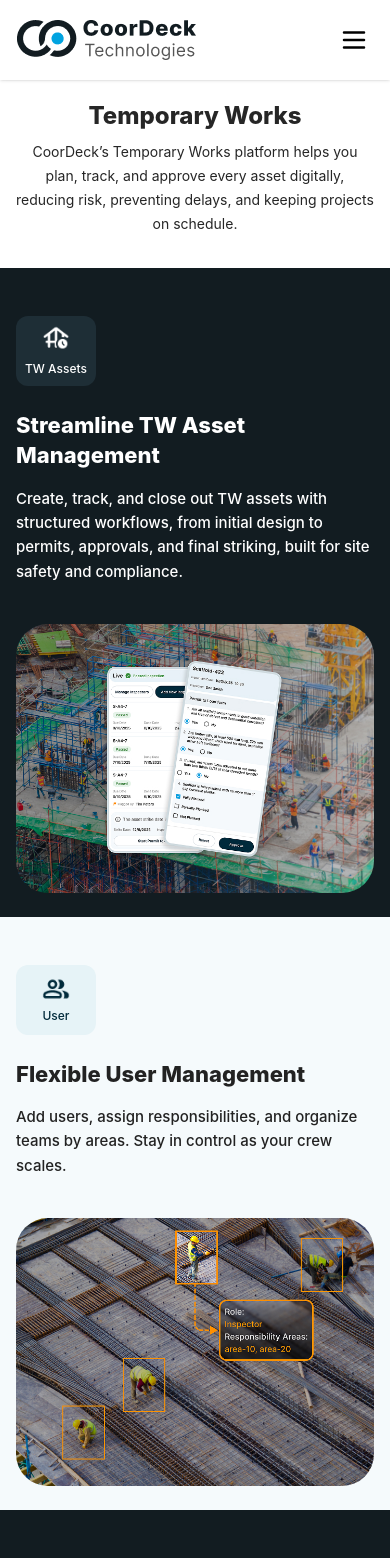
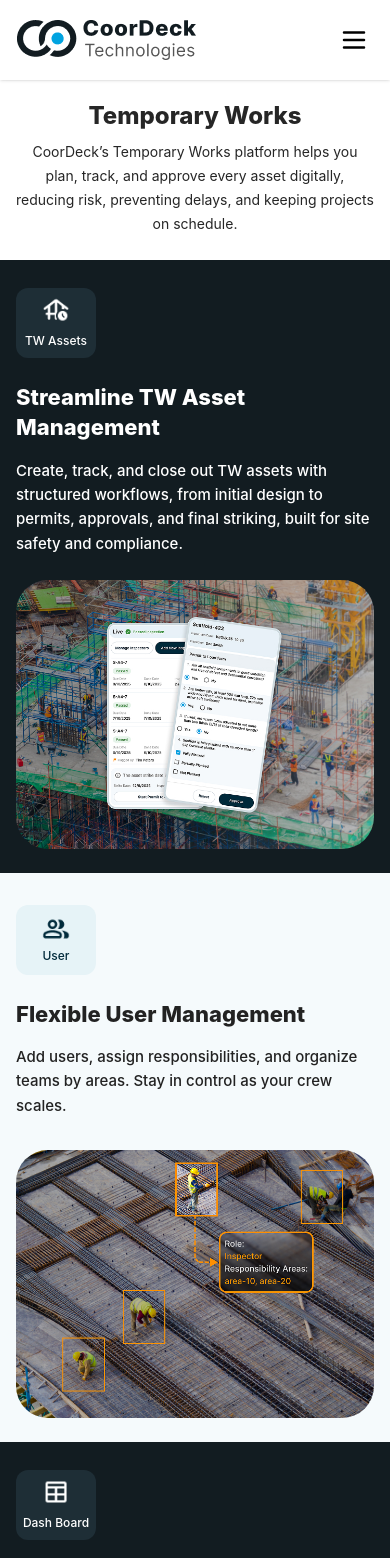
Before and after one commit to MTS-Services/alex_coordina, a Next.js app: page /temporary in a window 390 px wide. Shown: the top 1558 px of the page. Built offline with nearby package versions, Linux system fonts and the light colour scheme.

Commit message:
fixed gapping

```diff
--- a/src/app/temporary/page.tsx
+++ b/src/app/temporary/page.tsx
@@ -9,7 +9,7 @@ const Page = () => {
       id="temporary-works-page"
       className="flex flex-col items-center justify-start pt-24 sm:pt-26  "
     >
-      <div className="w-full max-w-2xl px-4 sm:px-6 mb-8 sm:mb-14  mx-auto">
+      <div className="w-full max-w-2xl px-4 sm:px-6 mb-6 sm:mb-14  mx-auto">
         <section className="flex flex-col items-center gap-4 sm:gap-12 pt-1 sm:pt-12">
           <div className="flex flex-col items-center gap-2 sm:gap-4 text-center">
             <h1 className="text-2xl sm:text-3xl md:text-4xl font-extrabold leading-8 sm:leading-9 text-neutral-800">
@@ -23,7 +23,6 @@ const Page = () => {
           </div>
         </section>
       </div>
-
 
       <TemporaryBlack
         title="Streamline TW Asset Management"
--- a/src/components/temporarySection/TemporaryBlack.tsx
+++ b/src/components/temporarySection/TemporaryBlack.tsx
@@ -3,11 +3,13 @@ import React from "react";
 
 const TemporaryBlack = ({ title, des, icon, image, buttonText }) => {
   return (
-    <section className="w-full bg-[#121C21] py-6 sm:py-12 lg:py-14 px-2 sm:px-6 lg:px-8">
-      <div className="max-w-7xl mx-auto grid grid-cols-1  md:grid-cols-2  gap-4 sm:gap-6 lg:gap-14 mt-6 px-2 sm:px-6 lg:px-12 items-start lg:items-center mb-0 sm:mb-6">
+    <section className="w-full bg-[#121C21] px-2 sm:px-6 lg:px-8 py-6 sm:py-12 lg:py-14">
+      <div className="max-w-7xl mx-auto grid grid-cols-1 md:grid-cols-2 gap-2 lg:gap-14 mt-1 lg:mt-6 px-2 sm:px-6 lg:px-12 items-start lg:items-center sm:mb-6">
+
         {/* Left Side - Text */}
         <div className="flex flex-col ml-0 md:ml-12">
-          <div className="w-[80px] h-[70px] py-2 sm:w-[100px] sm:h-[90px] mb-6 sm:mb-6 rounded-xl bg-[#1E2E36] flex flex-col items-center justify-center gap-2">
+          {/* Small Icon Box */}
+          <div className="w-[80px] h-[70px] sm:w-[100px] sm:h-[90px] mb-6  rounded-xl bg-[#1E2E36] flex flex-col items-center justify-center gap-2">
             <Image
               src={icon}
               alt="icon"
@@ -15,16 +17,17 @@ const TemporaryBlack = ({ title, des, icon, image, buttonText }) => {
               height={24}
               className="object-contain"
             />
-            <h2 className="text-[#FFFFFF] text-[12px] font-medium ">
+            <h2 className="text-white text-[12px] font-medium">
               {buttonText}
             </h2>
           </div>
 
+          {/* Title & Description */}
           <div className="w-full md:w-[450px]">
-            <h2 className="text-[22px] md:text-[28px] font-extrabold text-[#FFFFFF] mb-4 leading-snug">
+            <h2 className="text-[22px] md:text-[28px] font-extrabold text-white leading-snug mb-4">
               {title}
             </h2>
-            <p className="text-[#FFFFFF] mb-6 text-[15px] md:text-[16px] font-medium leading-relaxed">
+            <p className="text-[15px] md:text-[16px] font-medium text-white leading-relaxed mb-4">
               {des}
             </p>
           </div>
@@ -32,7 +35,7 @@ const TemporaryBlack = ({ title, des, icon, image, buttonText }) => {
 
         {/* Right Side - Image */}
         <div className="flex justify-center md:justify-end md:pr-14">
-          <div className="w-full max-w-[688px] h-auto rounded-4xl overflow-hidden">
+          <div className="w-full max-w-[688px] rounded-4xl overflow-hidden">
             <Image
               src={image}
               alt="Placeholder"
--- a/src/components/temporarySection/TemporaryWhite.tsx
+++ b/src/components/temporarySection/TemporaryWhite.tsx
@@ -4,7 +4,7 @@ import React from "react";
 const TemporaryWhite = ({ title, des, icon, image, buttonText }) => {
   return (
     <section className="w-full bg-[#F5FAFC] py-6 sm:py-12 lg:py-14 px-2 sm:px-6 lg:px-8">
-      <div className="max-w-7xl mx-auto flex flex-col-reverse md:flex-col-reverse lg:flex-row gap-4 sm:gap-6 md:gap-8 lg:gap-14 mt-6 px-2 sm:px-6 lg:px-12 items-start lg:items-center mb-0 sm:mb-6">
+      <div className="max-w-7xl mx-auto flex flex-col-reverse md:flex-col-reverse lg:flex-row gap-4 sm:gap-6 md:gap-8 lg:gap-14 mt-2 lg:mt-6 px-2 sm:px-6 lg:px-12 items-start lg:items-center mb-0 sm:mb-6">
         {/* Image Section */}
         <div className="flex justify-center md:justify-center lg:justify-start md:mb-6 lg:mb-0">
           <div className="w-full md:max-w-[550px] lg:max-w-[688px] h-auto rounded-4xl overflow-hidden">
@@ -37,7 +37,7 @@ const TemporaryWhite = ({ title, des, icon, image, buttonText }) => {
             <h2 className="text-[22px] md:text-[26px] lg:text-[28px] font-extrabold text-[#222222] mb-4 leading-snug">
               {title}
             </h2>
-            <p className="text-[#222222] mb-6 text-[15px] md:text-[15.5px] lg:text-[16px] font-medium leading-relaxed">
+            <p className="text-[#222222] mb-4 text-[15px] md:text-[15.5px] lg:text-[16px] font-medium leading-relaxed">
               {des}
             </p>
           </div>
```
Lines whose indentation alone changed are shown as unchanged.
